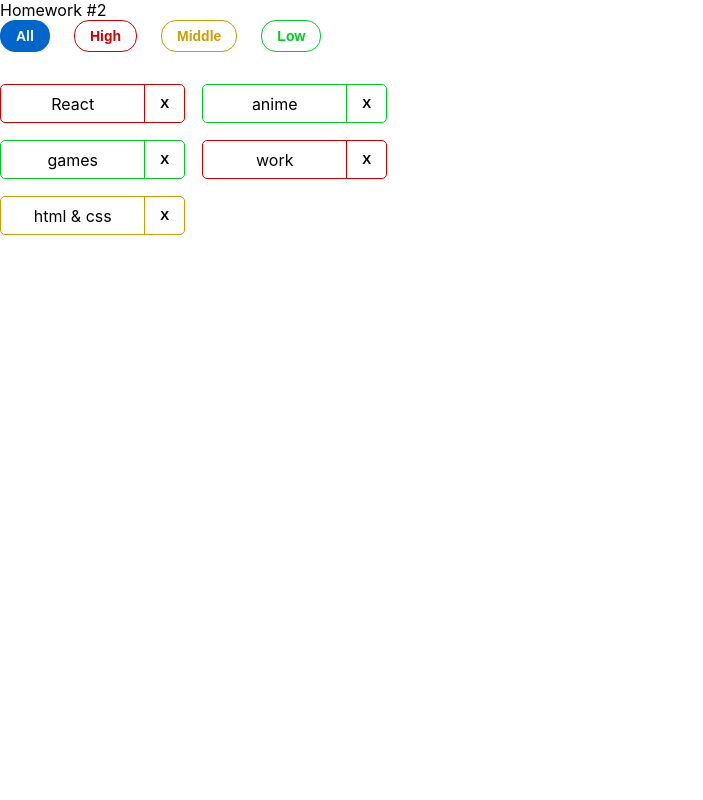
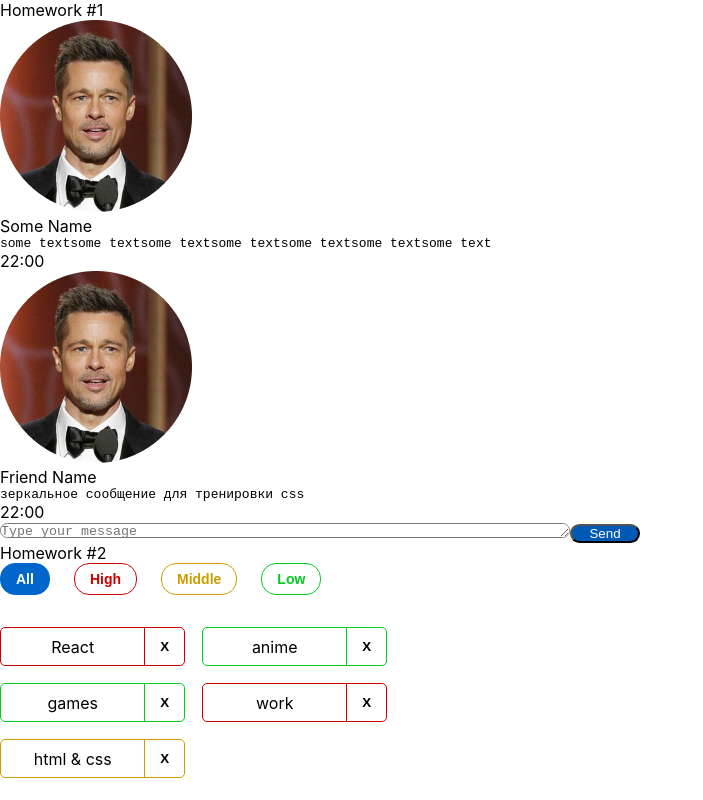
Before and after one commit to Alexandr1991Sh/dz-hw1, a React (Create React App) app: page / in a window 1280 px wide. Shown: the whole page, without its empty margins (0-703 px from the left). Built offline with nearby package versions, Linux system fonts and the light colour scheme.

Commit message:
deleteCallback()1

```diff
--- a/src/s1-main/App.tsx
+++ b/src/s1-main/App.tsx
@@ -6,7 +6,7 @@ import HW2 from "../s2-homeworks/hw02/HW2";
 function App() {
     return (
         <div className={s.App}>
-            {/*<HW1/>*/}
+            <HW1/>
             {/*раскомментировать по ходу выполнения*/}
             <HW2/>
             {/*<HW3/>*/}
--- a/src/s2-homeworks/hw02/affairs/Affairs.tsx
+++ b/src/s2-homeworks/hw02/affairs/Affairs.tsx
@@ -44,6 +44,7 @@ function Affairs(props: AffairsPropsType) {
     const mappedAffairs = props.data.map((a: AffairType) => (
         <Affair
             key={a._id} // кеи ОБЯЗАТЕЛЬНЫ в 99% - так что лучше их писать всегда при создании компонент в мапе
+
             affair={a}
             deleteAffairCallback={props.deleteAffairCallback}
         />
--- a/src/s2-homeworks/hw02/affairs/affair/Affair.tsx
+++ b/src/s2-homeworks/hw02/affairs/affair/Affair.tsx
@@ -10,6 +10,7 @@ type AffairPropsType = {
 }
 
 function Affair(props: AffairPropsType) {
+    console.log(props.affair._id)
     const deleteCallback = () => {
 
         // need to fix
```
